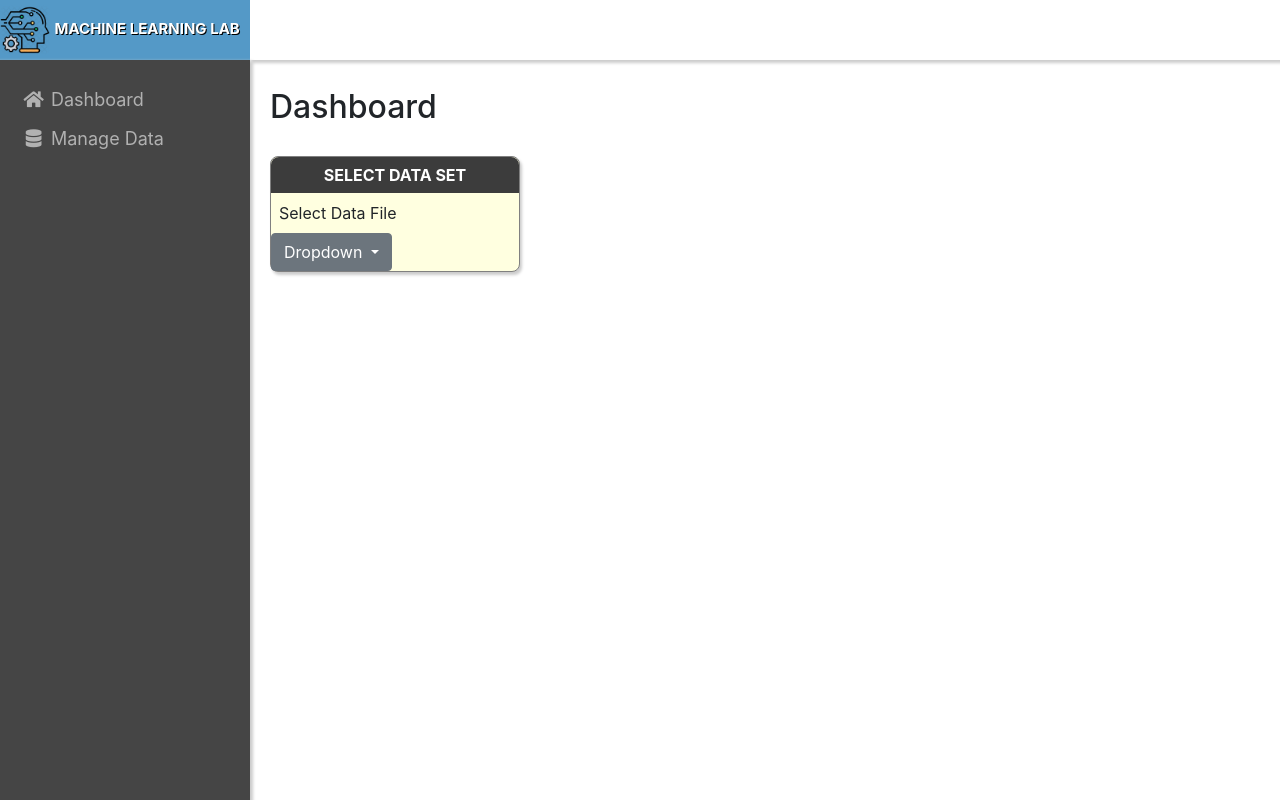
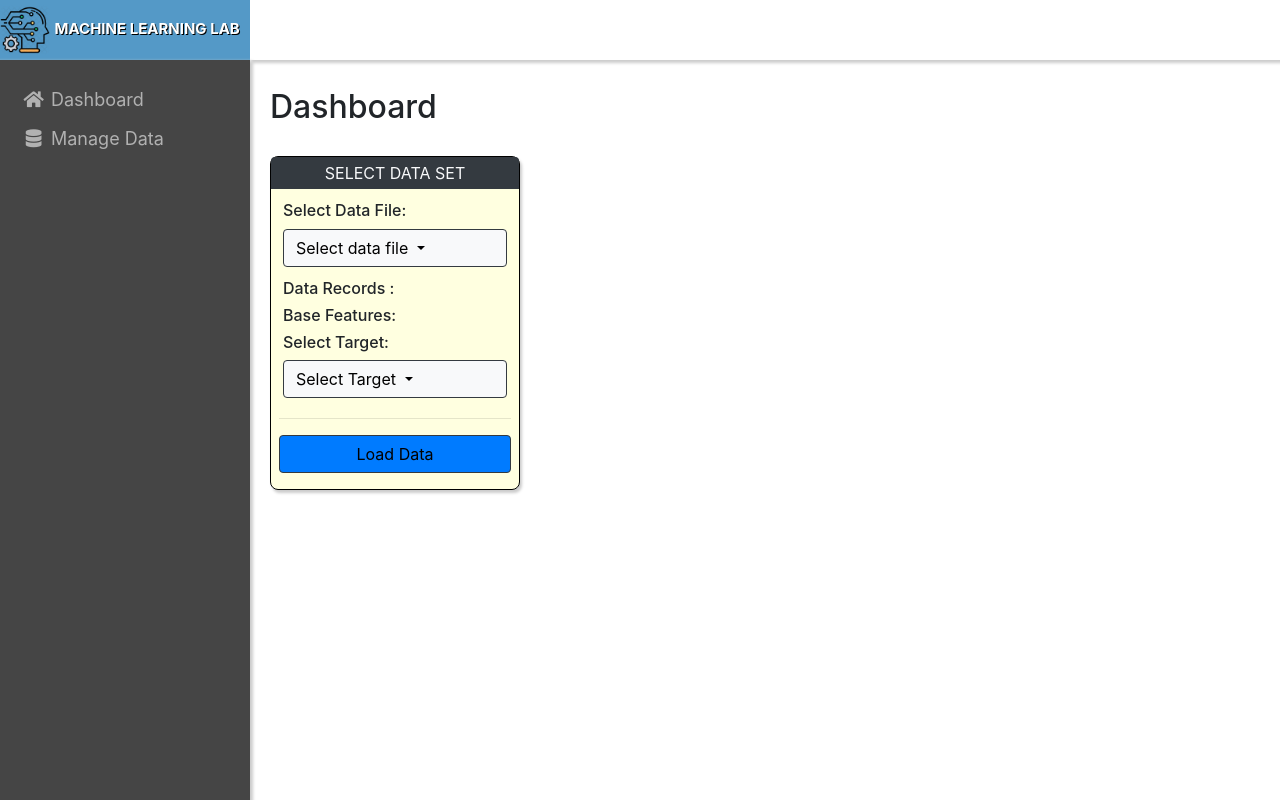
Before and after one commit to pambe525/MLWebLab, a Django app: page / in a window 1280 px wide. Run offline with Django 3.2, Linux system fonts and the light colour scheme; some libraries are stand-ins or nearby versions.

Commit message:
Create first draft tile

```diff
--- a/MLWebLab/settings.py
+++ b/MLWebLab/settings.py
@@ -25,7 +25,7 @@ SECRET_KEY = 'ui#272xpht(=)jfxes#h0f-w3d-)at!bg)9$_+0(d4-z6h8st2'
 # SECURITY WARNING: don't run with debug turned on in production!
 DEBUG = True
 
-ALLOWED_HOSTS = []
+ALLOWED_HOSTS = ['pambe.pythonanywhere.com']
 
 
 # Application definition
--- a/static/css/stylesheet.css
+++ b/static/css/stylesheet.css
@@ -86,19 +86,9 @@
 	background-color: lightyellow;
 	box-shadow: 2px 3px 3px #ccc;
 	margin-top: 30px;
-	border: 1px solid gray;
+	border: 1px solid black;
 	border-radius: 8px;
 }
-
-.tileheader {
-	text-align: center;
-	font-weight: bold;
-	color: white;
-	padding: 6px;
-	border-radius: 8px 8px 0px 0px;
-	background-color: #3c3c3c;
-}
-
 .tilecontent {
 	padding: 8px;
 }
--- a/templates/home.html
+++ b/templates/home.html
@@ -4,18 +4,44 @@
 
 <!--  DataSet Tile  -->
 <div class= "flowtile">
-	<div class="tileheader">SELECT DATA SET</div>
-	<div class="tilecontent">
-		<span>Select Data File</span>
-	</div>
-	<div class="dropdown">
-	  <button class="btn btn-secondary dropdown-toggle" type="button" id="dropdownMenu2" data-toggle="dropdown" aria-haspopup="true" aria-expanded="false">
-	    Dropdown
-	  </button>
-	  <div class="dropdown-menu" aria-labelledby="dropdownMenu2">
-	    <button class="dropdown-item" type="button">Action</button>
-	    <button class="dropdown-item" type="button">Another action</button>
-	    <button class="dropdown-item" type="button">Something else here</button>
+	<div class="bg-dark rounded-top p-1 w-100 text-light text-center">SELECT DATA SET</div>
+	<div class="p-2 h6">
+	    <div class="p-1">
+			<span>Select Data File:</span>
+		</div>
+		<div class="dropdown p-1">
+		  <button class="btn w-100 border-1 border-dark dropdown-toggle text-left bg-light" type="button" id="dropdownMenu2">
+		  	Select data file
+		  </button>
+		  <div class="dropdown-menu">
+		    <button class="dropdown-item" type="button">Action</button>
+		    <button class="dropdown-item" type="button">Another action</button>
+		    <button class="dropdown-item" type="button">Something else here</button>
+		  </div>
+		 </div>
+		 <div class="p-1 mt-1">
+		  	<span>Data Records : </span><div class="badge bg-primary text-white"></div>
+		 </div>
+		 <div class="p-1">
+		  	<span>Base Features: </span><div class="badge bg-primary text-white mt-2"></div>
+		 </div>
+		 <div class="p-1">
+			  <span class="mt-2">Select Target:</span>
+		 </div>
+		 <div class="dropdown p-1">
+			<button class="btn w-100 border-1 border-dark dropdown-toggle text-left bg-light" type="button" id="dropdownMenu2">
+				Select Target
+		    </button>
+		    <div class="dropdown-menu">
+		    	<button class="dropdown-item" type="button">Action</button>
+		    	<button class="dropdown-item" type="button">Another action</button>
+		    	<button class="dropdown-item" type="button">Something else here</button>
+		  	</div>
+		  </div>
+		  <hr>
+		  <button class="btn w-100 border-1 border-dark bg-primary" type="button" id="dropdownMenu2">
+			 Load Data
+		  </button>
 	  </div>
 	</div>
 </div>
```
